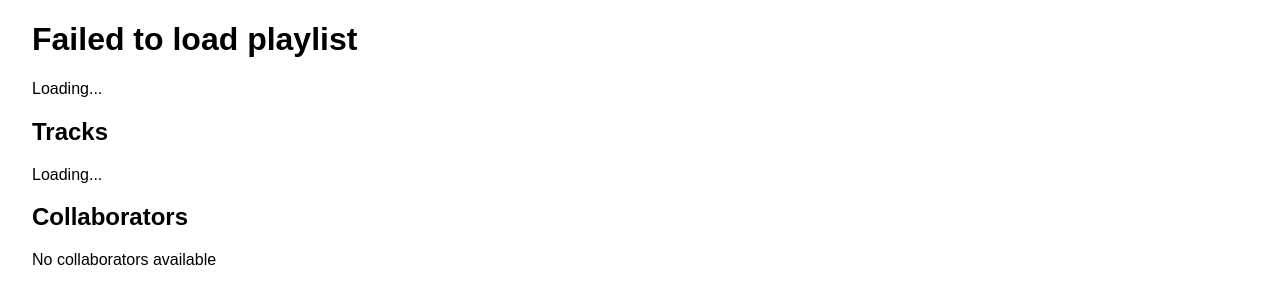
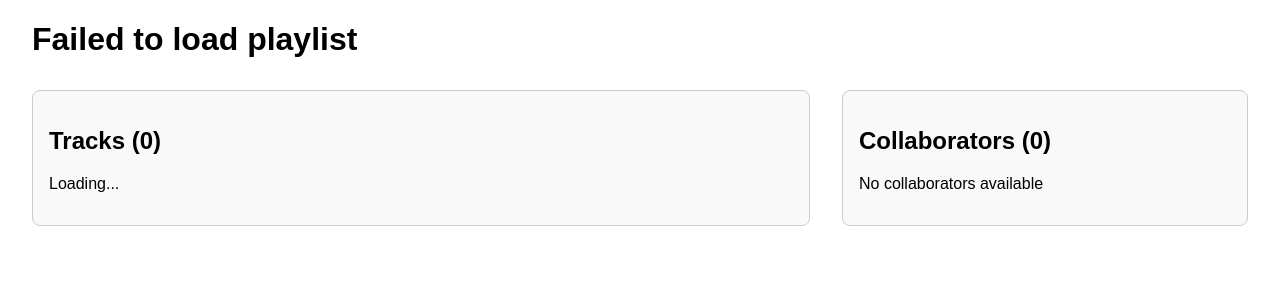
Before and after one commit to parag-ingalkar/spotify-python-flask, a Flask app: template spotify_app/templates/playlist_details.html in a window 1280 px wide. Shown: the part 112-416 px from the top of the page. Run offline with Flask 3, Linux system fonts and the light colour scheme; the template is opened without the code that fills it, so the values that code supplies are empty.

Commit message:
Improved CSS for playlist_details.html

```diff
--- a/spotify_app/templates/home.html
+++ b/spotify_app/templates/home.html
@@ -25,12 +25,10 @@
   <header>
     <h1>Spotify Web App</h1>
     <div id="auth-section">
-      <!-- This will show Login or user info -->
     </div>
   </header>
 
   <main id="main-content">
-    <!-- Content will be updated depending on login state -->
     Loading...
   </main>
 
--- a/spotify_app/templates/playlist_details.html
+++ b/spotify_app/templates/playlist_details.html
@@ -21,6 +21,26 @@
       border: 1px solid #ccc;
       border-radius: 8px;
     }
+    .main-content {
+        display: flex;
+        gap: 2rem;
+        margin-top: 2rem;
+      }
+
+      .left-panel, .right-panel {
+        padding: 1rem;
+        border: 1px solid #ccc;
+        border-radius: 8px;
+        background-color: #f9f9f9;
+      }
+
+      .left-panel {
+        flex: 2; /* Takes more space */
+      }
+
+      .right-panel {
+        flex: 1; /* Takes less space */
+      }
   </style>
 <body>
 
@@ -28,32 +48,26 @@
     <h1>Spotify Web App</h1>
     <div id="auth-section">
 		<a href="/logout"><button>Logout</button></a>
-        <!-- This will show Login or user info -->
     </div>
 </header>
 
 <div class="container">
     <div class="playlist-header">
         <h1 id="playlist-name">Loading...</h1>
-        <p id="track-count">Loading...</p>
     </div>
 
     <div class="main-content">
-        <!-- Left Panel: Tracks List -->
         <div class="left-panel">
-            <h2>Tracks</h2>
+            <h2>Tracks (<span id="track-count-heading">0</span>)</h2>
             <div id="track-list">
                 Loading...
-                <!-- Tracks will be dynamically added here -->
             </div>
         </div>
 
-        <!-- Right Panel: Collaborators List -->
         <div class="right-panel">
-            <h2>Collaborators</h2>
+            <h2>Collaborators (<span id="collaborator-count-heading">0</span>)</h2>
             <div id="collaborators-list">
                  Loading...
-                <!-- Collaborators will be dynamically added here -->
             </div>
         </div>
     </div>
@@ -62,15 +76,14 @@
 <script>
 
    const playlistId = "{{playlist_id}}"
-    // Fetch playlist data from your API
+
     fetch(`/api/playlists/${playlistId}`)
         .then(response => response.json())
         .then(data => {
-            // Set the playlist name and track count
+
             document.getElementById('playlist-name').innerText = data.name;
-            document.getElementById('track-count').innerText = `Tracks: ${data.tracks.total}`;
+            document.getElementById('track-count-heading').innerText = data.tracks.total;
 
-            // Populate track list
             const trackList = document.getElementById('track-list');
             trackList.innerHTML="";
             data.tracks.items.forEach(track => {
@@ -88,11 +101,12 @@
         fetch(`/api/playlists/${playlistId}/get_collaborators`)
         .then(response => response.json())
         .then(data => {
-            // Populate collaborators list (if available)
+
             const collaboratorsList = document.getElementById('collaborators-list');
             collaboratorsList.innerHTML = "";
 
             if (data && data.length > 0) {
+                document.getElementById('collaborator-count-heading').innerText = data.length;
                 data.forEach(collaborator => {
                     const collaboratorItem = document.createElement('div');
                     collaboratorItem.classList.add('collaborator-item');
@@ -137,6 +151,7 @@
                     collaboratorsList.appendChild(collaboratorItem);
                 });
             } else {
+                document.getElementById('collaborator-count-heading').innerText = 0;
                 collaboratorsList.innerHTML = "<p>No collaborators available</p>";
             }
         })
--- a/spotify_app/ui/views.py
+++ b/spotify_app/ui/views.py
@@ -11,5 +11,5 @@
 def playlist_view(playlist_id):
     token_info = get_token()
     if not token_info:
-        return render_template("home.html", logged_in=False)
-    return render_template("playlist_details.html", playlist_id=playlist_id, logged_in=True)
+        return render_template("home.html")
+    return render_template("playlist_details.html", playlist_id=playlist_id)
```
Also changed, not shown: spotify_app/__init__.py (+0 -15 lines).
